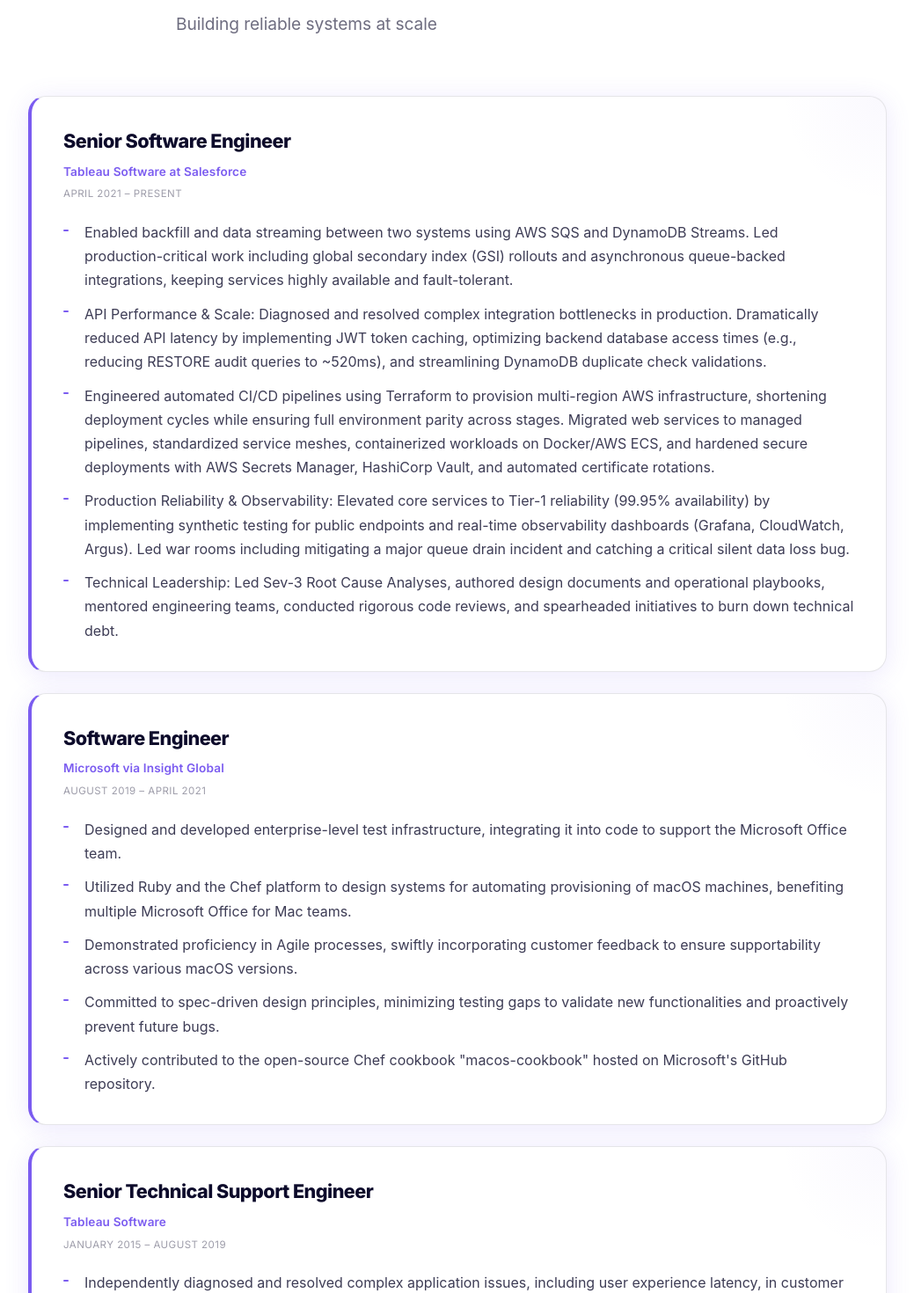
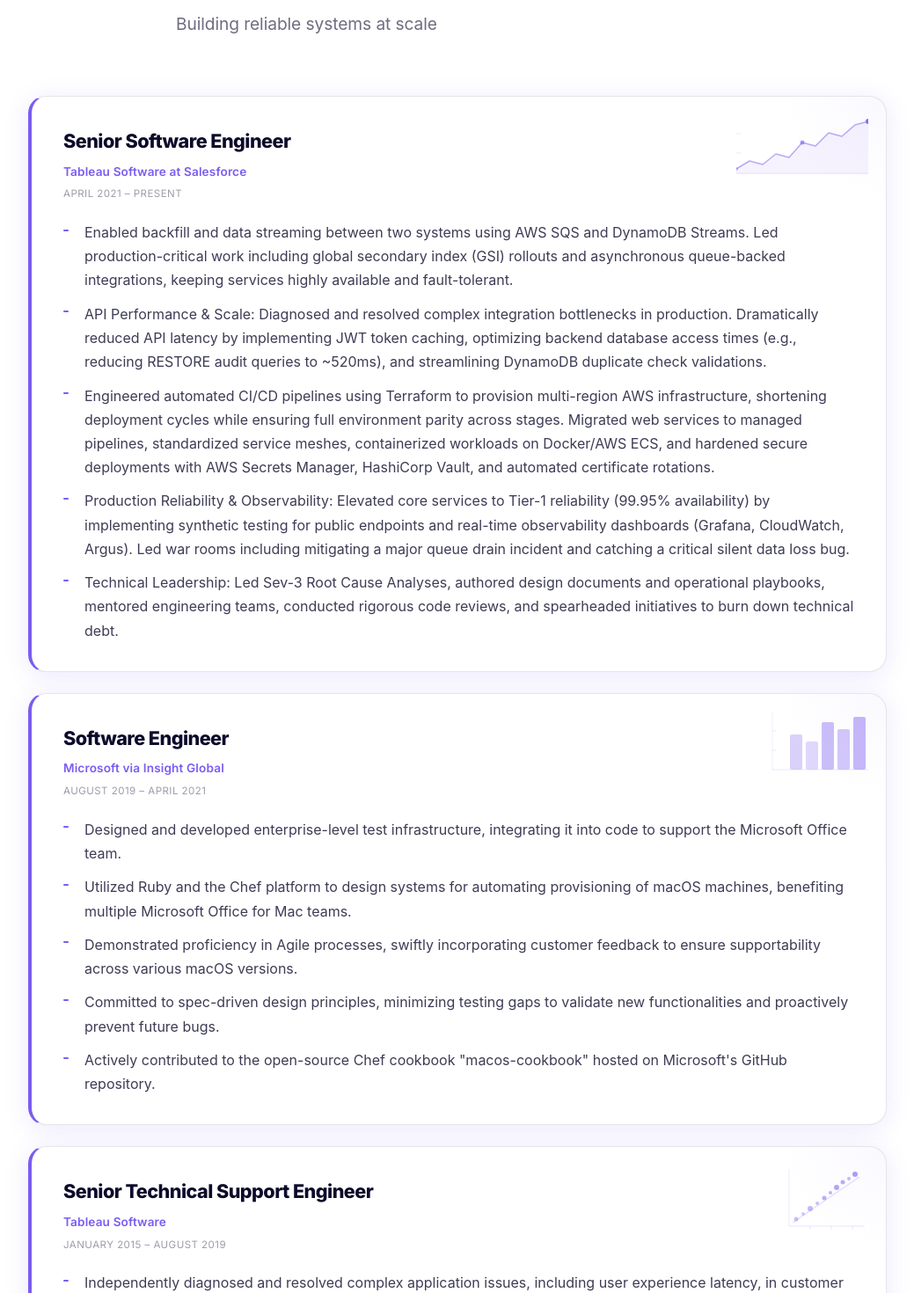
Before and after one commit to jho26/jho-resume, a React (Create React App) app in the folder resume-react/: page / in a window 1280 px wide. Shown: the part 800-2270 px from the top of the page at 88% size, without its empty margins (120-1159 px from the left). Built offline with nearby package versions, Linux system fonts and the light colour scheme; the HTML template or start-up script is replaced by a standard one.

Commit message:
Add data-viz SVG decorations to experience cards and school logo SVGs to education cards.
Experience cards get corner-placed mini charts (area, bar, scatter) that animate in on scroll reveal. Education cards replace viz with muted gray school logo SVGs (SU seal mark, UW W-mark) positioned top-right.

```diff
--- a/resume-react/public/styles.css
+++ b/resume-react/public/styles.css
@@ -839,6 +839,60 @@
 }
 
 /* ==========================================
+   Card Data-Viz Decorations
+   ========================================== */
+
+/* Shared base – absolutely positioned inside any card with position:relative */
+.card-viz {
+    position: absolute;
+    pointer-events: none;
+    opacity: 0;
+    transition: opacity 0.6s ease 0.25s;
+}
+
+/* Top-right corner placement */
+.card-viz-tr {
+    top: 1.25rem;
+    right: 1.25rem;
+}
+
+/* Bottom-right corner placement */
+.card-viz-br {
+    bottom: 1rem;
+    right: 1.25rem;
+}
+
+/* Reveal when the parent card is visible */
+.reveal.active .card-viz {
+    opacity: 1;
+}
+
+/* Animated path / polyline / circle stroke draw-on */
+.viz-line {
+    stroke-dasharray: 800;
+    stroke-dashoffset: 800;
+    transition: stroke-dashoffset 1.2s cubic-bezier(0.16, 1, 0.3, 1) 0.4s;
+}
+
+.reveal.active .viz-line {
+    stroke-dashoffset: 0;
+}
+
+/* Animated bar height (scale up from baseline) */
+.viz-bar {
+    transform-origin: bottom center;
+    transform: scaleY(0);
+    transition: transform 0.7s cubic-bezier(0.16, 1, 0.3, 1);
+}
+
+.reveal.active .viz-bar:nth-child(2) { transition-delay: 0.35s; transform: scaleY(1); }
+.reveal.active .viz-bar:nth-child(3) { transition-delay: 0.42s; transform: scaleY(1); }
+.reveal.active .viz-bar:nth-child(4) { transition-delay: 0.49s; transform: scaleY(1); }
+.reveal.active .viz-bar:nth-child(5) { transition-delay: 0.56s; transform: scaleY(1); }
+.reveal.active .viz-bar:nth-child(6) { transition-delay: 0.63s; transform: scaleY(1); }
+.reveal.active .viz-bar:nth-child(7) { transition-delay: 0.70s; transform: scaleY(1); }
+
+/* ==========================================
    Experience Section
    ========================================== */
 
@@ -1038,6 +1092,23 @@
     border-top: 3px solid var(--teal);
     box-shadow: var(--shadow-teal);
     transition: transform 0.35s var(--ease-out-expo), box-shadow 0.35s;
+}
+
+/* School logo — top-right corner */
+.edu-logo-wrap {
+    position: absolute;
+    top: 1.1rem;
+    right: 1.1rem;
+    opacity: 0;
+    transition: opacity 0.5s ease 0.2s;
+}
+
+.reveal.active .edu-logo-wrap {
+    opacity: 1;
+}
+
+.edu-logo {
+    display: block;
 }
 
 .education-card:hover {
--- a/resume-react/src/components/Education.tsx
+++ b/resume-react/src/components/Education.tsx
@@ -7,7 +7,47 @@
   dates: string;
   gpa?: string;
   details?: string[];
+  logo: React.ReactNode;
 }
+
+// ─── School Logos ──────────────────────────────────────────────────────────────
+
+/** Seattle University — crimson circular seal mark */
+const LogoSeattleUniversity: React.FC = () => (
+  <svg className="edu-logo" width="60" height="60" viewBox="0 0 60 60" aria-label="Seattle University">
+    <circle cx="30" cy="30" r="26" fill="none" stroke="#9a9a9a" strokeWidth="1.5" opacity="0.30"/>
+    <circle cx="30" cy="30" r="20" fill="rgba(150,150,150,0.04)" stroke="#9a9a9a" strokeWidth="0.75" opacity="0.20"/>
+    <text
+      x="30" y="36"
+      textAnchor="middle"
+      fontFamily="Georgia, 'Times New Roman', serif"
+      fontSize="18"
+      fontWeight="700"
+      fill="#a0a0a0"
+      opacity="0.60"
+      letterSpacing="-0.5"
+    >SU</text>
+    <line x1="16" y1="42" x2="44" y2="42" stroke="#9a9a9a" strokeWidth="0.75" opacity="0.18"/>
+  </svg>
+);
+
+/** University of Washington — W with underbar */
+const LogoUW: React.FC = () => (
+  <svg className="edu-logo" width="60" height="60" viewBox="0 0 60 60" aria-label="University of Washington">
+    <text
+      x="30" y="46"
+      textAnchor="middle"
+      fontFamily="Georgia, 'Times New Roman', serif"
+      fontSize="38"
+      fontWeight="900"
+      fill="#a0a0a0"
+      opacity="0.55"
+    >W</text>
+    <rect x="8" y="49" width="44" height="2.5" fill="#b0b0b0" opacity="0.30" rx="1"/>
+  </svg>
+);
+
+// ──────────────────────────────────────────────────────────────────────────────
 
 const entries: EducationEntry[] = [
   {
@@ -15,17 +55,20 @@
     school: 'Seattle University',
     dates: 'September 2018 – June 2020',
     gpa: '3.7',
+    logo: <LogoSeattleUniversity />,
   },
   {
     degree: 'Graduate Certificate in Computer Science Fundamentals',
     school: 'Seattle University',
     dates: 'September 2017 – June 2018',
+    logo: <LogoSeattleUniversity />,
   },
   {
     degree: 'Bachelor of Science, Applied and Computational Math Sciences',
     school: 'University of Washington, Seattle',
     dates: 'September 2009 – June 2013',
     details: ['Concentration: Discrete Mathematics and Algorithms', 'Minor in Mathematics and Applied Math'],
+    logo: <LogoUW />,
   },
 ];
 
@@ -38,6 +81,7 @@
       className={`education-card reveal ${isVisible ? 'active' : ''}`}
       style={{ transitionDelay: delay }}
     >
+      <div className="edu-logo-wrap">{entry.logo}</div>
       <div className="education-school">{entry.school}</div>
       <div className="education-degree">{entry.degree}</div>
       <div className="education-dates">{entry.dates}</div>
--- a/resume-react/src/components/Experience.tsx
+++ b/resume-react/src/components/Experience.tsx
@@ -1,18 +1,112 @@
 import React from 'react';
 import { useScrollReveal } from '../hooks/useScrollReveal';
+
+type ExperienceVizType = 'area' | 'bars' | 'scatter';
 
 interface Job {
   role: string;
   company: string;
   dates: string;
   bullets: string[];
+  viz: ExperienceVizType;
 }
+
+// ─── Mini data-viz decorations ────────────────────────────────────────────────
+
+/** Upward-trending area chart – reliability / scale */
+const VizArea: React.FC = () => (
+  <svg className="card-viz card-viz-tr" width="150" height="68" viewBox="0 0 150 68" aria-hidden="true">
+    {/* area fill */}
+    <path
+      d="M0,62 L15,53 L30,57 L45,45 L60,49 L75,32 L90,36 L105,21 L120,25 L135,12 L150,8 L150,68 L0,68 Z"
+      fill="rgba(123,92,240,0.07)"
+    />
+    {/* trend line */}
+    <polyline
+      className="viz-line"
+      points="0,62 15,53 30,57 45,45 60,49 75,32 90,36 105,21 120,25 135,12 150,8"
+      fill="none"
+      stroke="rgba(123,92,240,0.50)"
+      strokeWidth="1.6"
+      strokeLinecap="round"
+      strokeLinejoin="round"
+    />
+    {/* key data points */}
+    <circle cx="0"   cy="62" r="2"   fill="rgba(123,92,240,0.35)"/>
+    <circle cx="75"  cy="32" r="2.5" fill="rgba(123,92,240,0.60)"/>
+    <circle cx="150" cy="8"  r="3"   fill="rgba(123,92,240,0.85)"/>
+    {/* x-axis */}
+    <line x1="0" y1="67" x2="150" y2="67" stroke="rgba(123,92,240,0.12)" strokeWidth="1"/>
+    {/* y-ticks */}
+    <line x1="0" y1="22" x2="5" y2="22" stroke="rgba(123,92,240,0.14)" strokeWidth="1"/>
+    <line x1="0" y1="44" x2="5" y2="44" stroke="rgba(123,92,240,0.14)" strokeWidth="1"/>
+  </svg>
+);
+
+/** Grouped bar chart – structured infrastructure / CI-CD metrics */
+const VizBars: React.FC = () => (
+  <svg className="card-viz card-viz-tr" width="110" height="68" viewBox="0 0 110 68" aria-hidden="true">
+    {/* bars */}
+    <rect className="viz-bar" x="3"  y="44" width="14" height="22" fill="rgba(123,92,240,0.18)" rx="2"/>
+    <rect className="viz-bar" x="21" y="26" width="14" height="40" fill="rgba(123,92,240,0.28)" rx="2"/>
+    <rect className="viz-bar" x="39" y="34" width="14" height="32" fill="rgba(123,92,240,0.24)" rx="2"/>
+    <rect className="viz-bar" x="57" y="12" width="14" height="54" fill="rgba(123,92,240,0.40)" rx="2"/>
+    <rect className="viz-bar" x="75" y="20" width="14" height="46" fill="rgba(123,92,240,0.34)" rx="2"/>
+    <rect className="viz-bar" x="93" y="6"  width="14" height="60" fill="rgba(123,92,240,0.44)" rx="2"/>
+    {/* baseline */}
+    <line x1="0" y1="66" x2="110" y2="66" stroke="rgba(123,92,240,0.15)" strokeWidth="1"/>
+    {/* y-axis */}
+    <line x1="1" y1="0"  x2="1"   y2="66" stroke="rgba(123,92,240,0.10)" strokeWidth="1"/>
+    {/* y-ticks */}
+    <line x1="1" y1="22" x2="5" y2="22" stroke="rgba(123,92,240,0.15)" strokeWidth="1"/>
+    <line x1="1" y1="44" x2="5" y2="44" stroke="rgba(123,92,240,0.15)" strokeWidth="1"/>
+  </svg>
+);
+
+/** Scatter plot with regression line – support analytics / pattern recognition */
+const VizScatter: React.FC = () => (
+  <svg className="card-viz card-viz-tr" width="100" height="80" viewBox="0 0 100 80" aria-hidden="true">
+    {/* axes */}
+    <line x1="10" y1="70" x2="96" y2="70" stroke="rgba(123,92,240,0.15)" strokeWidth="1"/>
+    <line x1="10" y1="5"  x2="10" y2="70" stroke="rgba(123,92,240,0.15)" strokeWidth="1"/>
+    {/* regression line (dashed) */}
+    <line
+      className="viz-line"
+      x1="14" y1="66" x2="90" y2="14"
+      stroke="rgba(123,92,240,0.22)" strokeWidth="1.2" strokeDasharray="3 3"
+    />
+    {/* scatter points */}
+    <circle cx="18" cy="62" r="2.5" fill="rgba(123,92,240,0.38)"/>
+    <circle cx="26" cy="56" r="2"   fill="rgba(123,92,240,0.32)"/>
+    <circle cx="34" cy="50" r="3"   fill="rgba(123,92,240,0.44)"/>
+    <circle cx="42" cy="44" r="2"   fill="rgba(123,92,240,0.40)"/>
+    <circle cx="50" cy="38" r="2.5" fill="rgba(123,92,240,0.50)"/>
+    <circle cx="57" cy="32" r="2"   fill="rgba(123,92,240,0.46)"/>
+    <circle cx="64" cy="26" r="3"   fill="rgba(123,92,240,0.54)"/>
+    <circle cx="71" cy="20" r="2.5" fill="rgba(123,92,240,0.50)"/>
+    <circle cx="78" cy="16" r="2"   fill="rgba(123,92,240,0.44)"/>
+    <circle cx="85" cy="11" r="3"   fill="rgba(123,92,240,0.60)"/>
+    {/* x-ticks */}
+    <line x1="34" y1="70" x2="34" y2="74" stroke="rgba(123,92,240,0.14)" strokeWidth="1"/>
+    <line x1="58" y1="70" x2="58" y2="74" stroke="rgba(123,92,240,0.14)" strokeWidth="1"/>
+    <line x1="82" y1="70" x2="82" y2="74" stroke="rgba(123,92,240,0.14)" strokeWidth="1"/>
+  </svg>
+);
+
+const ExperienceViz: React.FC<{ type: ExperienceVizType }> = ({ type }) => {
+  if (type === 'area')    return <VizArea />;
+  if (type === 'bars')    return <VizBars />;
+  return <VizScatter />;
+};
+
+// ──────────────────────────────────────────────────────────────────────────────
 
 const jobs: Job[] = [
   {
     role: 'Senior Software Engineer',
     company: 'Tableau Software at Salesforce',
     dates: 'April 2021 – Present',
+    viz: 'area',
     bullets: [
       'Enabled backfill and data streaming between two systems using AWS SQS and DynamoDB Streams. Led production-critical work including global secondary index (GSI) rollouts and asynchronous queue-backed integrations, keeping services highly available and fault-tolerant.',
       'API Performance & Scale: Diagnosed and resolved complex integration bottlenecks in production. Dramatically reduced API latency by implementing JWT token caching, optimizing backend database access times (e.g., reducing RESTORE audit queries to ~520ms), and streamlining DynamoDB duplicate check validations.',
@@ -25,6 +119,7 @@
     role: 'Software Engineer',
     company: 'Microsoft via Insight Global',
     dates: 'August 2019 – April 2021',
+    viz: 'bars',
     bullets: [
       'Designed and developed enterprise-level test infrastructure, integrating it into code to support the Microsoft Office team.',
       'Utilized Ruby and the Chef platform to design systems for automating provisioning of macOS machines, benefiting multiple Microsoft Office for Mac teams.',
@@ -37,6 +132,7 @@
     role: 'Senior Technical Support Engineer',
     company: 'Tableau Software',
     dates: 'January 2015 – August 2019',
+    viz: 'scatter',
     bullets: [
       'Independently diagnosed and resolved complex application issues, including user experience latency, in customer environments at scale.',
       'Improved team case closing metrics by proactively identifying and documenting previously undocumented issues through internal knowledge base (KB) articles.',
@@ -56,6 +152,7 @@
       className={`experience-card reveal ${isVisible ? 'active' : ''}`}
       style={{ transitionDelay: delay }}
     >
+      <ExperienceViz type={job.viz} />
       <div className="experience-card-header">
         <div className="experience-role">{job.role}</div>
         <div className="experience-company">{job.company}</div>
```
Also changed, not shown: 16 other files (tests, documents, lock files or other folders).
